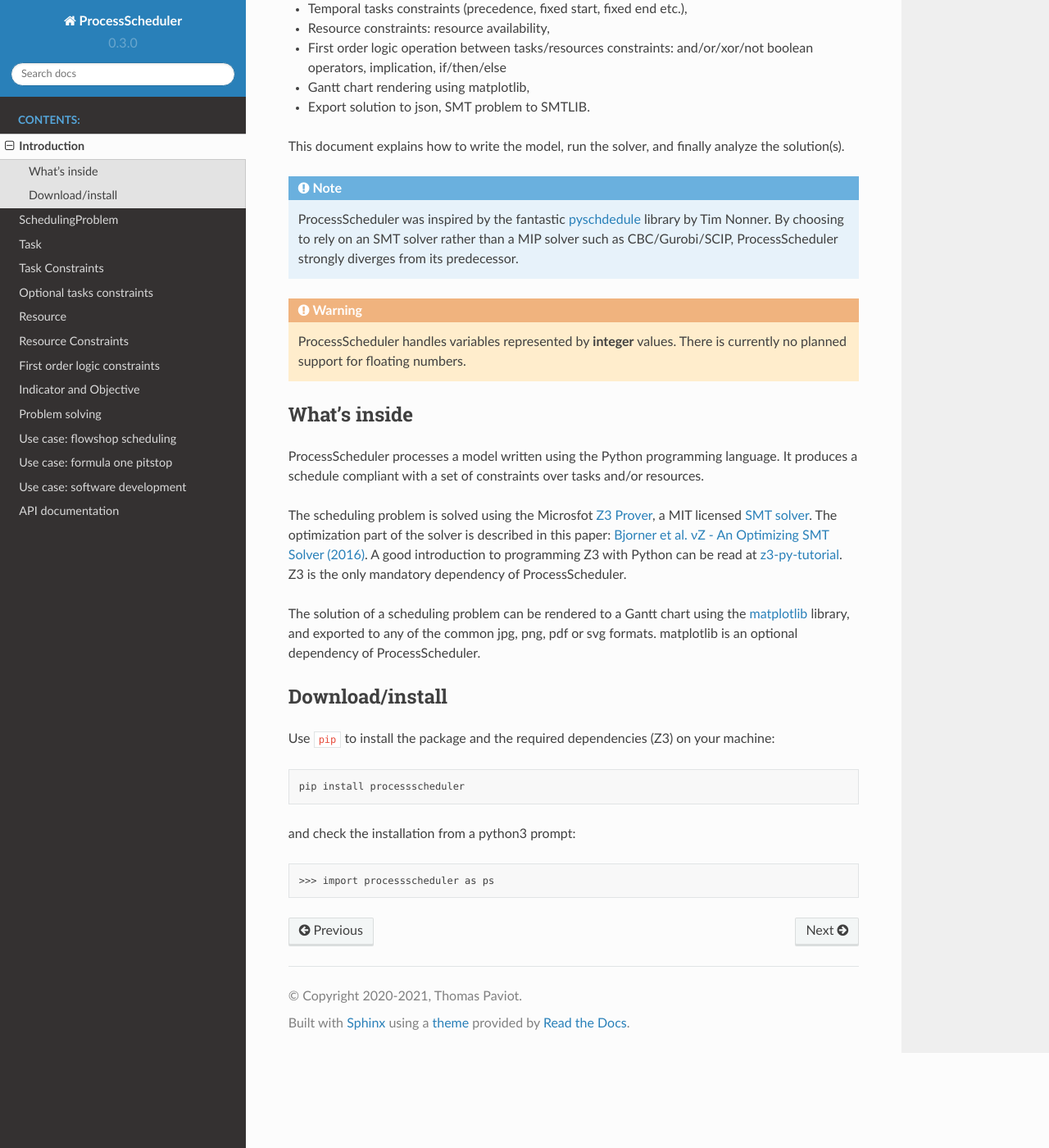
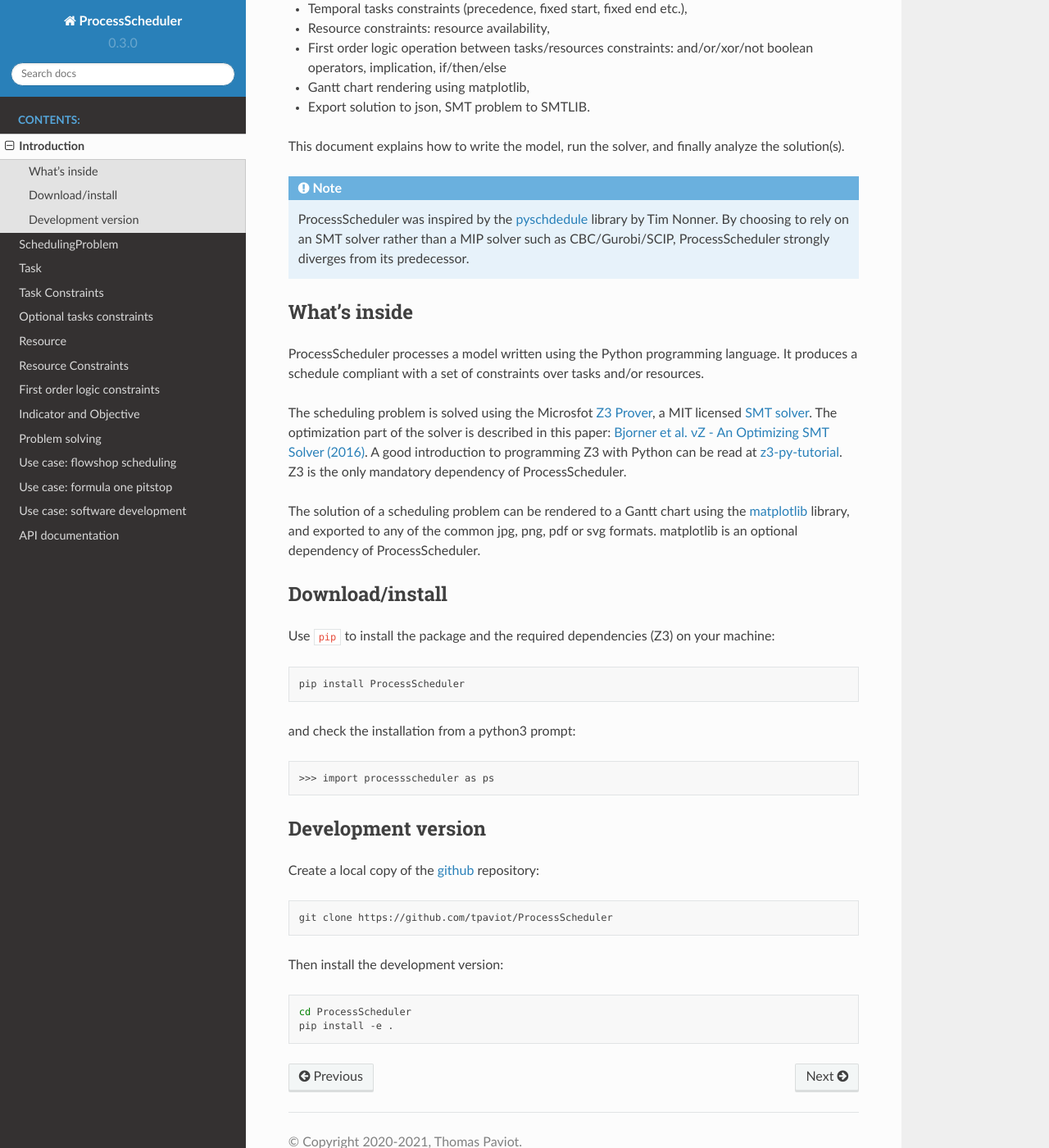
Before and after one commit to tpaviot/ProcessScheduler, a Sphinx documentation site: the page built from doc/introduction.rst, in a window 1280 px wide and 1400 px high, scrolled down 353 px. Shown: the whole window at 82% size. Built offline with Sphinx 7.4.7 and the Read the Docs theme 2.0.0, drawn with Linux system fonts in a browser that asks for light colours.

Commit message:
Update doc with cumulative worker

```diff
--- a/doc/introduction.rst
+++ b/doc/introduction.rst
@@ -24,11 +24,7 @@
 
 .. note::
 
-	ProcessScheduler was inspired by the fantastic `pyschdedule <https://github.com/timnon/pyschedule>`_ library by Tim Nonner. By choosing to rely on an SMT solver rather than a MIP solver such as CBC/Gurobi/SCIP, ProcessScheduler strongly diverges from its predecessor.
-
-.. warning::
-
-	ProcessScheduler handles variables represented by **integer** values. There is currently no planned support for floating numbers.
+    ProcessScheduler was inspired by the `pyschdedule <https://github.com/timnon/pyschedule>`_ library by Tim Nonner. By choosing to rely on an SMT solver rather than a MIP solver such as CBC/Gurobi/SCIP, ProcessScheduler strongly diverges from its predecessor.
 
 What's inside
 -------------
@@ -45,10 +41,25 @@
 
 .. code-block:: bash
 
-	pip install processscheduler
+    pip install ProcessScheduler
 
 and check the installation from a python3 prompt:
 
 .. code-block:: bash
 
-	>>> import processscheduler as ps
+    >>> import processscheduler as ps
+
+Development version
+-------------------
+Create a local copy of the `github <https://github.com/tpaviot/ProcessScheduler>`_ repository:
+
+.. code-block:: bash
+
+    git clone https://github.com/tpaviot/ProcessScheduler
+
+Then install the development version:
+
+.. code-block:: bash
+
+    cd ProcessScheduler
+    pip install -e .
--- a/doc/scheduling_problem.rst
+++ b/doc/scheduling_problem.rst
@@ -2,6 +2,10 @@
 =================
 
 The :class:`SchedulingProblem` class is the container for all modeling objects, such as tasks, resources and constraints.
+
+.. warning::
+
+    ProcessScheduler handles variables represented by **integer** values.
 
 A :class:`SchedulingProblem` instance holds a *time* interval: the lower bound of this interval (the *initial time*) is always 0, the upper bound (the *final time*) can be set by passing the :attr:`horizon` attribute to the
 :func:`__init__` method:
```
